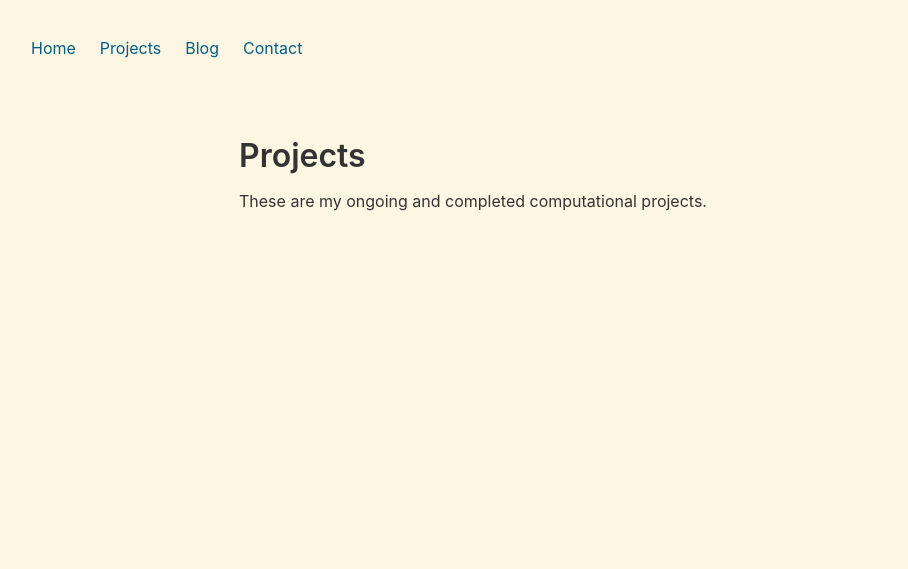
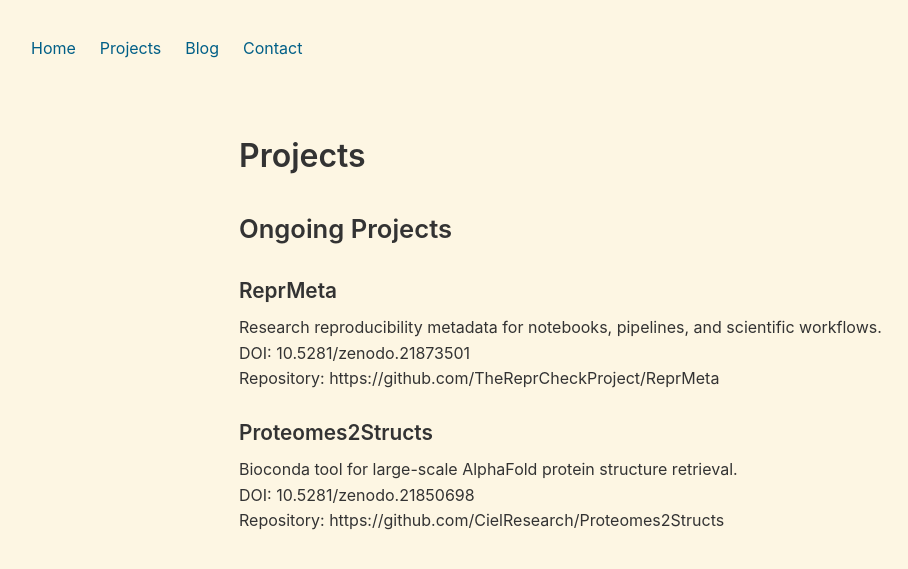
Before and after one commit to CielResearch/CielResearch.github.io, a Jekyll site: the page built from projects.md, in a window 1280 px wide. Shown: the top 569 px of the page, without its empty margins (1-909 px from the left). Built offline with Jekyll 4.4.1, drawn with Linux system fonts in a browser that asks for light colours; our own code applies the rules of GitHub Pages for plain Markdown files.

Commit message:
Add projects

```diff
--- a/projects.md
+++ b/projects.md
@@ -1,3 +1,13 @@
 # Projects
 
-These are my ongoing and completed computational projects.
+## Ongoing Projects
+
+### ReprMeta
+Research reproducibility metadata for notebooks, pipelines, and scientific workflows. \
+DOI: 10.5281/zenodo.21873501 \
+Repository: https://github.com/TheReprCheckProject/ReprMeta
+
+### Proteomes2Structs
+Bioconda tool for large-scale AlphaFold protein structure retrieval. \
+DOI: 10.5281/zenodo.21850698 \
+Repository: https://github.com/CielResearch/Proteomes2Structs
```
